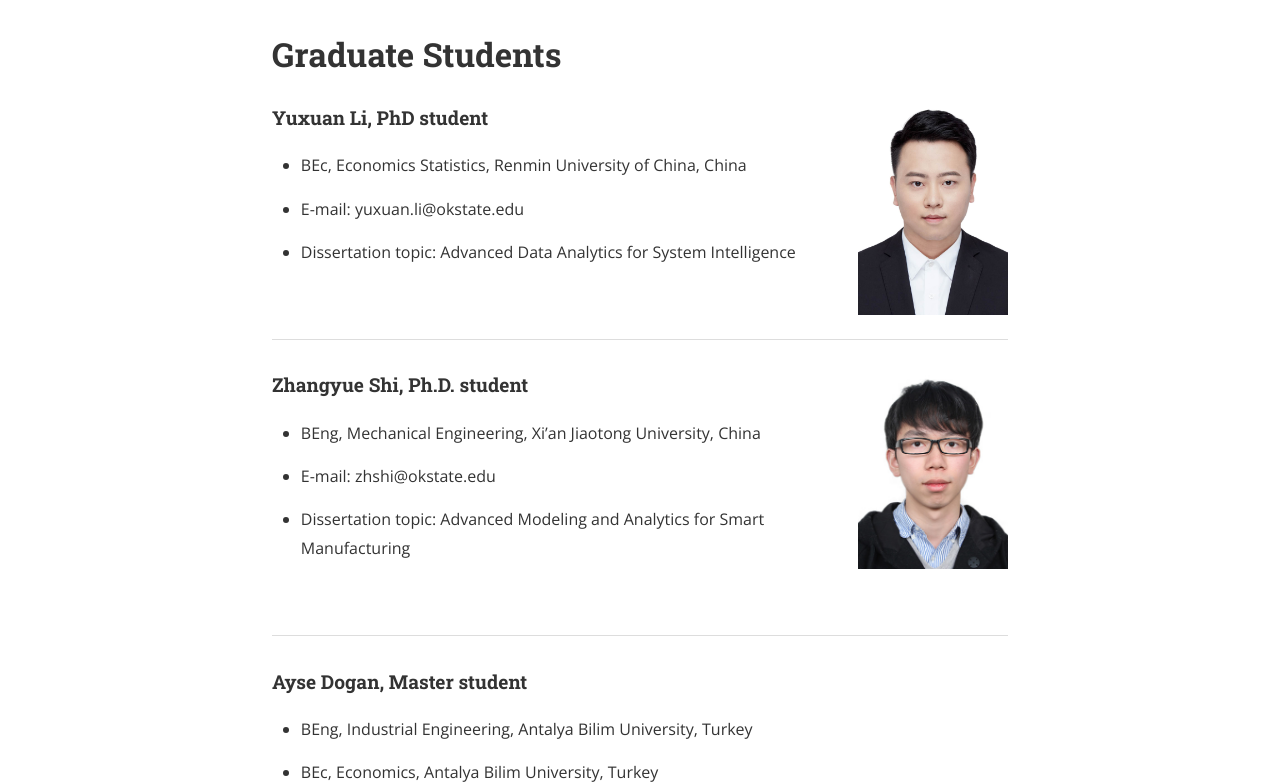
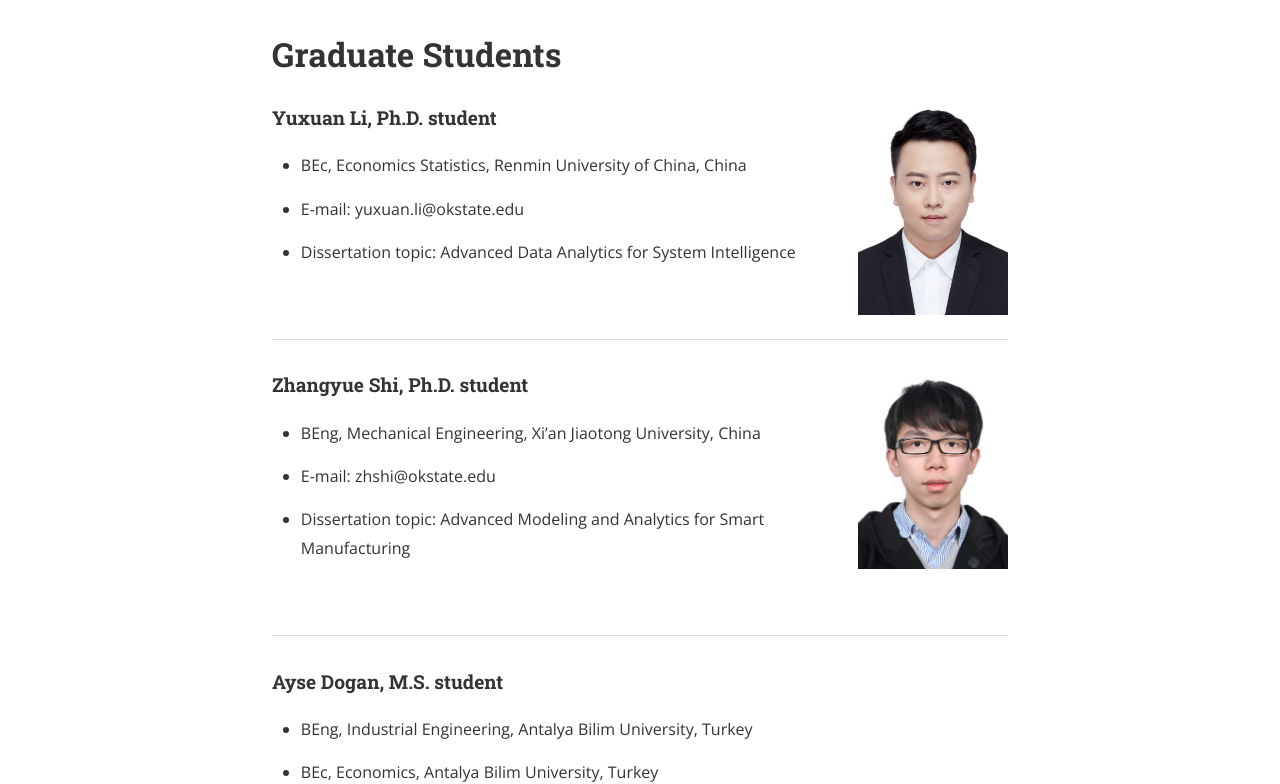
Before and after one commit to Xuan-L/stars-laboratory.github.io, a Jekyll site: the page built from Fpeople.md, in a window 1280 px wide and 1400 px high. Shown: the part 578-1362 px from the top of the window. Built offline with Jekyll 4.4.1, drawn with Linux system fonts in a browser that asks for light colours; nearby versions of some CDN libraries.

Commit message:
Update Fpeople.md

```diff
--- a/Fpeople.md
+++ b/Fpeople.md
@@ -22,7 +22,7 @@ E-mail: chenang.liu@okstate.edu
 # Graduate Students
 
 ![Yuxuan]({{ site.baseurl }}/assets/yuxuan.jpg){:.profile}
-#### **Yuxuan Li, PhD student**
+#### **Yuxuan Li, Ph.D. student**
 
 * BEc, Economics Statistics, Renmin University of China, China
 
@@ -47,7 +47,7 @@ E-mail: chenang.liu@okstate.edu
 
 ***
 
-#### **Ayse Dogan, Master student**
+#### **Ayse Dogan, M.S. student**
 
 * BEng, Industrial Engineering, Antalya Bilim University, Turkey
 
```
